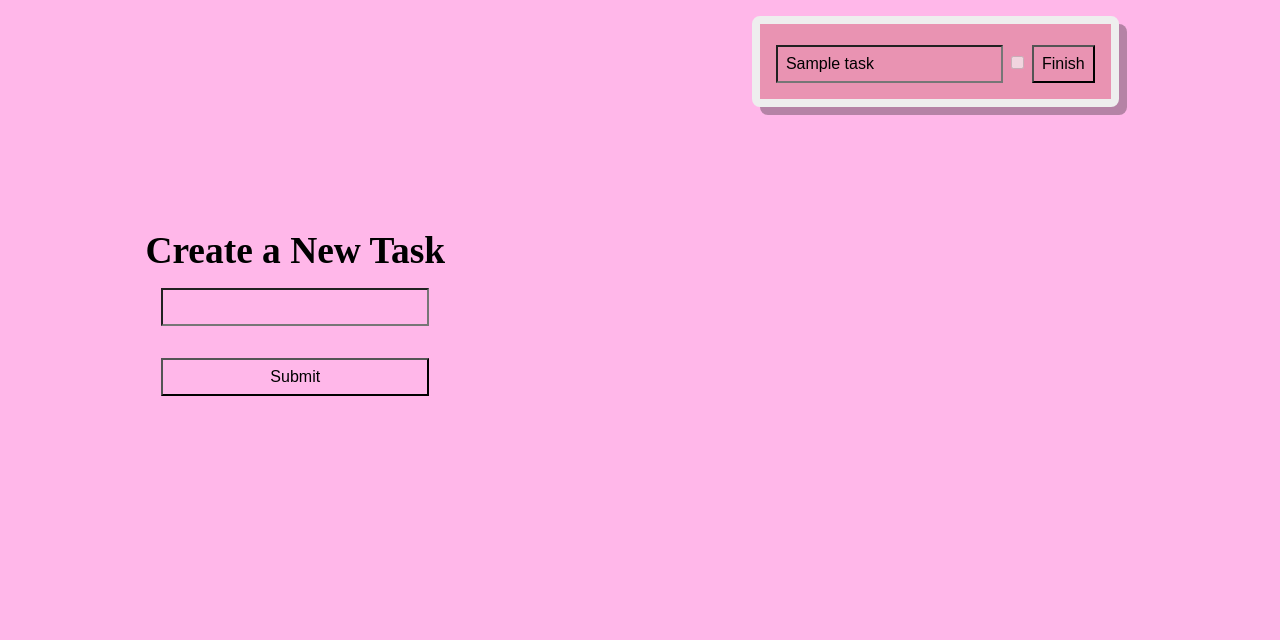
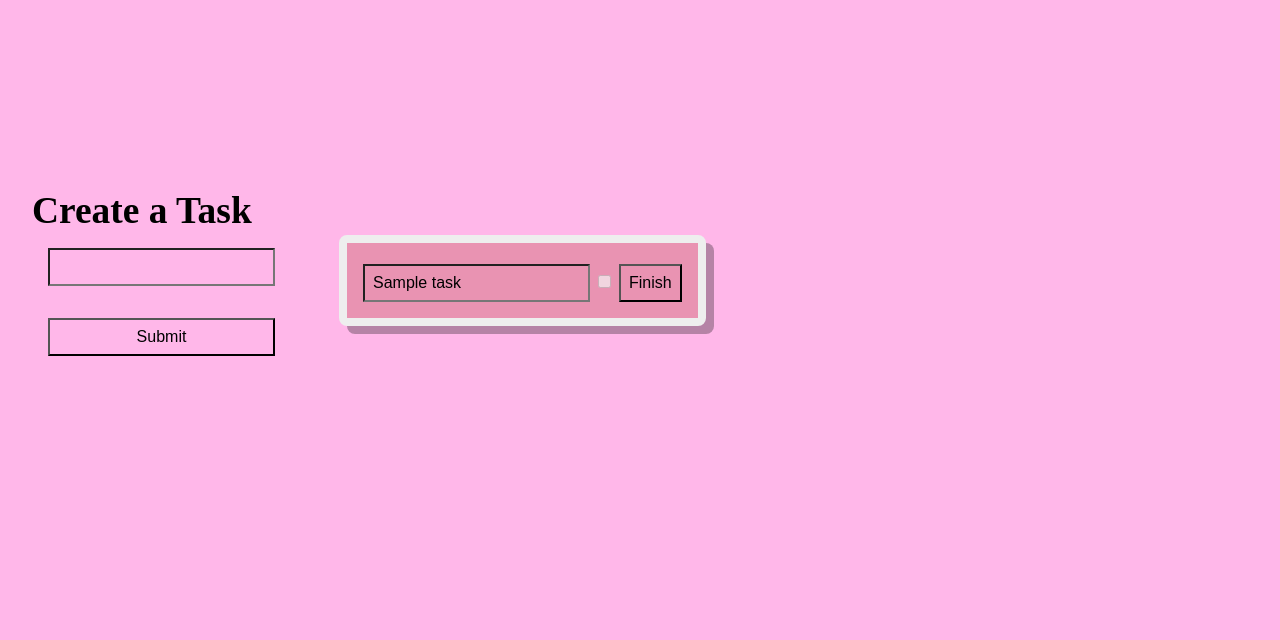
Before and after one commit to AniAdamPashut/TodoDemo, a Flask app: template src/templates/index.html in a window 1280 px wide. Shown: the part 160-800 px from the top of the page. Run offline with Flask 3, Linux system fonts and the light colour scheme; the template is opened without the code that fills it: most values are stand-ins (such as "Sample title", 1, 10 or a date in 2020).

Commit message:
Good styles acquired

```diff
--- a/src/static/index.css
+++ b/src/static/index.css
@@ -23,19 +23,21 @@ header {
 }
 
 main {
-    display: flex;
+    display: grid;
+    grid-template-columns: 1fr 5fr;
 
-    justify-content: space-around;
+    justify-content: space-evenly;
     align-items: center;
 
-    height: 80vh;
+    height: 70vh;
 }
 
 .tasks {
     display: flex;
-    flex-flow: wrap column;
+    flex-flow: wrap;
 
-    height: 100%;
+    max-height: 100%;
+    max-width: 100%;
 }
 
 .task {
@@ -52,8 +54,12 @@ main {
     align-items: center;
 
     height: fit-content;
+    width: fit-content;
 }
 
+.submission {
+    padding: 1em;
+}
 .submission-form {
     display: flex;
     flex-direction: column;
--- a/src/templates/index.html
+++ b/src/templates/index.html
@@ -13,7 +13,7 @@
     </header>
     <main>
         <section class="submission">
-            <h3>Create a New Task</h3>
+            <h3>Create a Task</h3>
             <form class="submission-form" action="/tasks/" method="post">
                 <input type="text" name="task_name" required>
                 <input type="submit">
```
